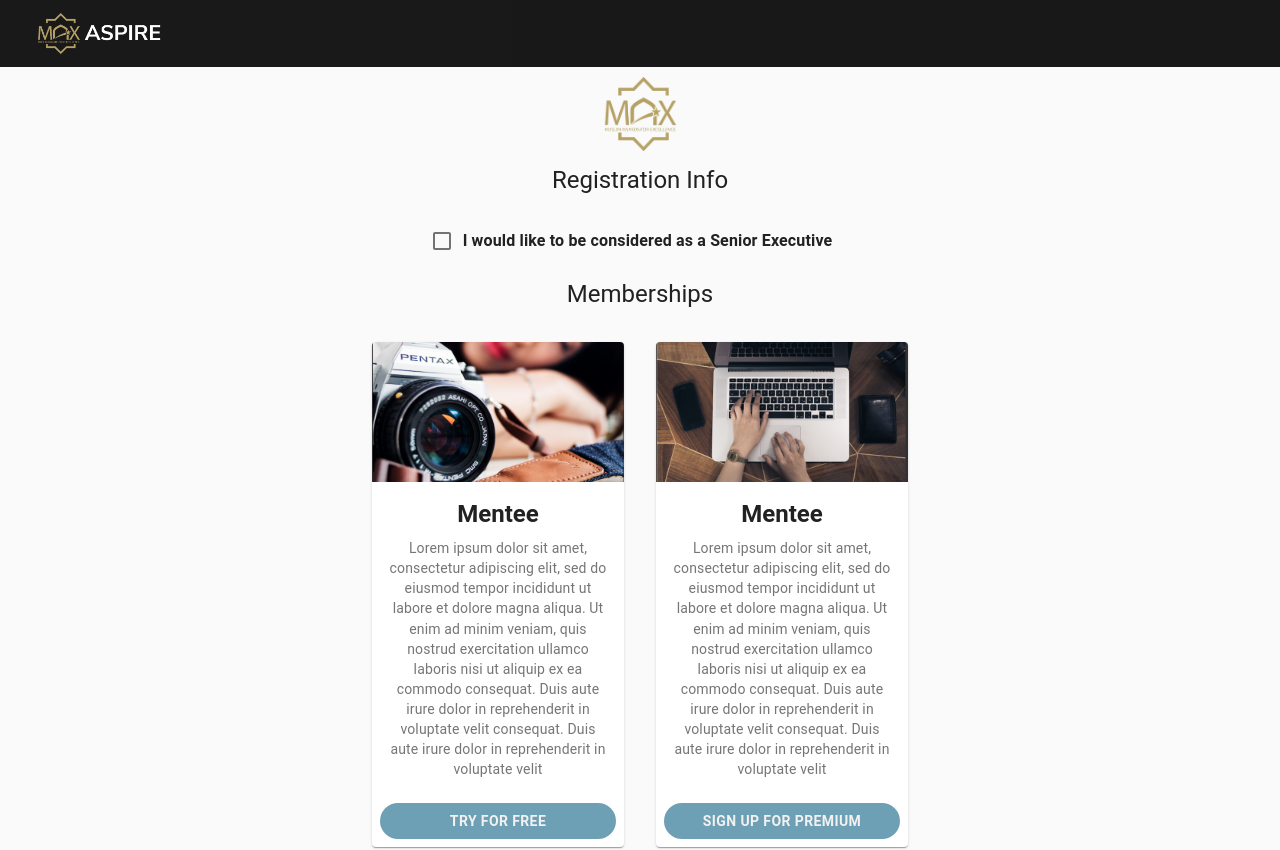
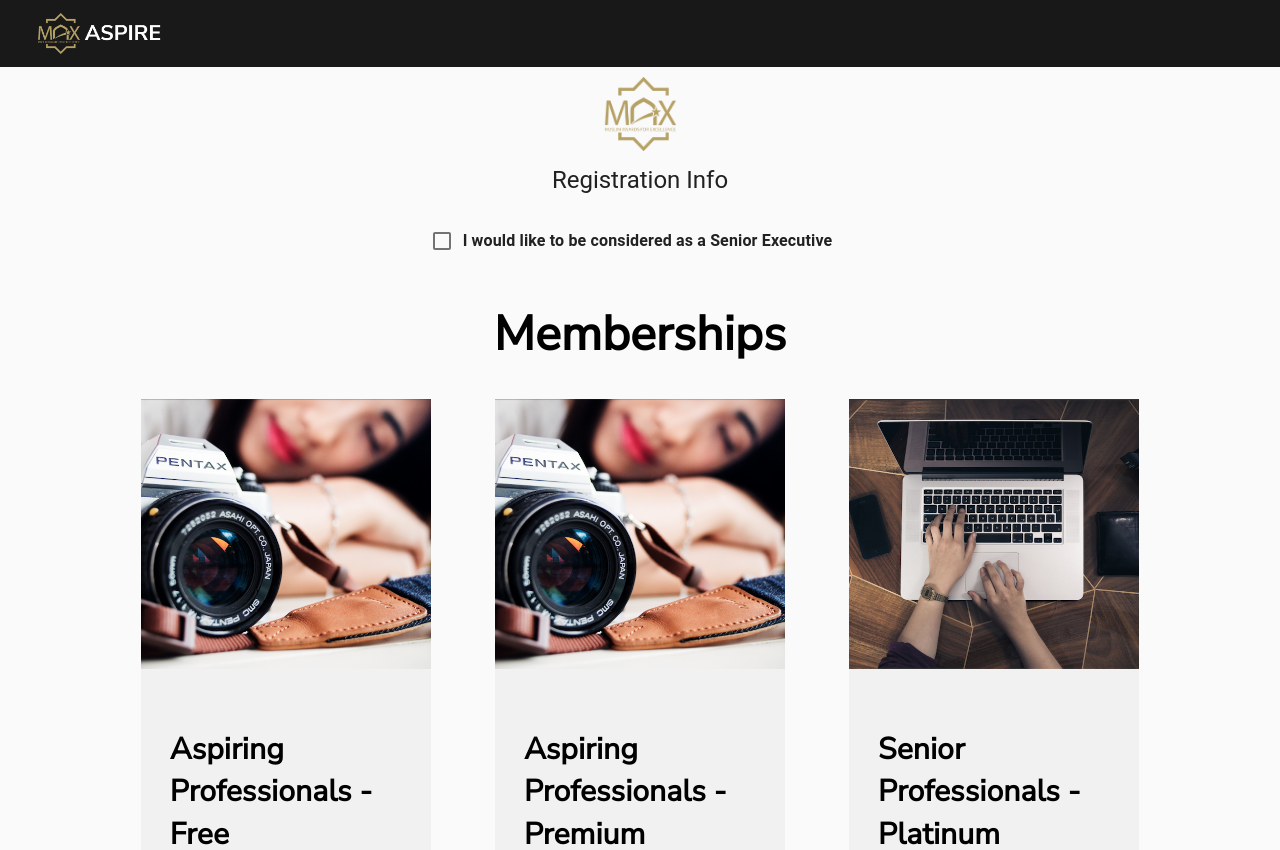
Before and after one commit to maxgala/aspire-frontend, a React (Create React App) app: page / in a window 1280 px wide. Shown: the top 850 px of the page. Built offline with nearby package versions, Linux system fonts and the light colour scheme.

Commit message:
Fixed the membership options on the registration final page

```diff
--- a/src/Components/LandingPage/Membership.js
+++ b/src/Components/LandingPage/Membership.js
@@ -58,6 +58,7 @@ class Membership extends Component {
               inner_text="Pricing Plan:"
               description="As an aspiring professional, you can use the MAX Aspire application to apply to jobs, schedule coffee chats with senior executives, and connect with fellow aspiring professionals!"
               type="aspiring_professional"
+              buttonText="Join Now"
               appContext={this.props.appContext}
             />
           </Grid>
@@ -72,6 +73,7 @@ class Membership extends Component {
               inner_text="Pricing Plan"
               description="As a senior professional, you can get exclusive access to board positions, get the opportunity to mentor aspiring professionals, hire great talent, and connect with fellow senior professionals!"
               type="senior_professional"
+              buttonText="Join Now"
               appContext={this.props.appContext}
             />
           </Grid>
--- a/src/Components/LandingPage/MembershipCard.js
+++ b/src/Components/LandingPage/MembershipCard.js
@@ -47,7 +47,10 @@ const useStyles = makeStyles(theme => ({
     '&:hover': {
         backgroundColor: "#F1F1F1",
         color: '#484848'
-    }
+    },
+    '@media (max-width: 480px)': {
+      marginTop: '10%'
+    },
   }
 }));
 
@@ -73,7 +76,7 @@ class MembershipCard extends Component {
           <img className={classes.image} src={this.props.type === 'aspiring_professional' ? AspiringProfessional : SeniorExecutive} alt="Membership"/>
           <h2 className={classes.front_text}>{this.props.front_text}</h2>
           <h2 className={classes.small_text}>{this.props.description}</h2>
-          <Button className={classes.button} variant="contained" onClick={this.changeToSignUp}>Join Now</Button>
+          <Button className={classes.button} variant="contained" onClick={this.changeToSignUp}>{this.props.buttonText}</Button>
         </div>
       </div>
     )
--- a/src/Components/Registration/FinalPage.js
+++ b/src/Components/Registration/FinalPage.js
@@ -16,13 +16,7 @@ import DialogContent from "@material-ui/core/DialogContent";
 import DialogContentText from "@material-ui/core/DialogContentText";
 import DialogActions from "@material-ui/core/DialogActions";
 import Tooltip from "@material-ui/core/Tooltip";
-import Card from '@material-ui/core/Card';
-import CardActionArea from '@material-ui/core/CardActionArea';
-import CardActions from '@material-ui/core/CardActions';
-import CardContent from '@material-ui/core/CardContent';
-import CardMedia from '@material-ui/core/CardMedia';
-import SeniorExecutive from "../Images/senior_exec_membership.png";
-import AspiringMember from "../Images/aspiring_prof_membership.png";
+import MembershipCard from "../LandingPage/MembershipCard";
 
 const useStyles = makeStyles((theme) => ({
     paper: {
@@ -132,7 +126,23 @@ const useStyles = makeStyles((theme) => ({
             display: 'inline-flex',
         },
         margin: 'auto',
-    }
+    },
+    grid: {
+        paddingLeft: '10%',
+        paddingRight: '10%',
+        justifyContent: 'center',
+        alignItems: 'center',
+        paddingBottom: '30px',
+    },
+    features_title: {
+        fontFamily: "Nunito Sans",
+        fontWeight: "Bold",
+        fontSize: "48px",
+        margin: '0px',
+        paddingTop: '30px',
+        paddingBottom: '30px',
+        color: 'black',
+    },
 }));
 
 function withMyHook(Component){
@@ -210,7 +220,7 @@ class FinalPage extends Component{
     render() {
         const classes = this.props.classes;
         return(
-            <Container component="main" maxWidth="sm">
+            <Container component="main" maxWidth="lg">
                 <CssBaseline />
                 <div className={classes.paper}>
                     <img src={MaxBrand} alt="MAX_brand" className={classes.avatar}/>
@@ -239,67 +249,62 @@ class FinalPage extends Component{
                                     }
                             />
                         </Grid>
-                        <Grid item xs={12}>
-                            <div className={classes.titlePaper}>
-                                <Typography component="h1" variant="h5">
-                                    Memberships
-                                </Typography>
-                            </div>
+                        <div style={{width: "100%", alignItems: "center"}}>
+                            <h1 className={classes.features_title}>Memberships</h1>
+                        </div>
+                        <Grid
+                            container
+                            spacing={8}
+                            alignItems="center"
+                            justify="center"
+                            className={classes.grid}
+                        >
+                            <Grid
+                                container
+                                item xs={12} sm={9} md={6} lg={4}
+                                alignItems="center"
+                                justify="center"
+                            >
+                                <MembershipCard
+                                    front_text="Aspiring Professionals - Free"
+                                    inner_text="Pricing Plan:"
+                                    description="With the free membership plan, you can view job applications and schedule coffee chats and mock interviews on a pay per use basis"
+                                    type="aspiring_professional"
+                                    buttonText={"Try for Free"}
+                                    appContext={this.props.appContext}
+                                />
+                            </Grid>
+                            <Grid
+                                container
+                                item xs={12} sm={9} md={6} lg={4}
+                                alignItems="center"
+                                justify="center"
+                            >
+                                <MembershipCard
+                                    front_text="Aspiring Professionals - Premium"
+                                    inner_text="Pricing Plan:"
+                                    description="With the premium membership plan, you can view and apply to jobs, schedule unlimited coffee chats and mock interviews with senior executives"
+                                    type="aspiring_professional"
+                                    buttonText={"Sign Up for Premium"}
+                                    appContext={this.props.appContext}
+                                />
+                            </Grid>
+                            <Grid
+                                container
+                                item xs={12} sm={9} md={6} lg={4}
+                                alignItems="center"
+                                justify="center"
+                            >
+                                <MembershipCard
+                                    front_text="Senior Professionals - Platinum"
+                                    inner_text="Pricing Plan"
+                                    description="The Platinum plan gives you exclusive access to board positions, the opportunity to mentor aspiring professionals, hire great talent, and connect with fellow senior professionals!"
+                                    type="senior_professional"
+                                    buttonText="Sign Up for Platinum"
+                                    appContext={this.props.appContext}
+                                />
+                            </Grid>
                         </Grid>
-                        <div className={classes.membership_options}>
-                            <Card className={classes.cardRoot}>
-                                <CardActionArea>
-                                    <CardMedia
-                                        className={classes.media}
-                                        image={AspiringMember}
-                                        title="Contemplative Reptile"
-                                    />
-                                    <CardContent>
-                                        <Typography gutterBottom variant="h5" component="h2">
-                                            <b> Mentee </b>
-                                        </Typography>
-                                        <Typography variant="body2" color="textSecondary" component="p">
-                                            Lorem ipsum dolor sit amet, consectetur adipiscing elit, sed do eiusmod
-                                            tempor incididunt ut labore et dolore magna aliqua. Ut enim ad minim veniam,
-                                            quis nostrud exercitation ullamco laboris nisi ut aliquip ex ea commodo
-                                            consequat. Duis aute irure dolor in reprehenderit in voluptate velit
-                                            consequat. Duis aute irure dolor in reprehenderit in voluptate velit
-                                        </Typography>
-                                    </CardContent>
-                                </CardActionArea>
-                                <CardActions>
-                                    <Button fullWidth className={classes.payButton} color="primary">
-                                        <b>Try for Free</b>
-                                    </Button>
-                                </CardActions>
-                            </Card>
-                            <Card className={classes.cardRoot}>
-                                <CardActionArea>
-                                    <CardMedia
-                                        className={classes.media}
-                                        image={SeniorExecutive}
-                                        title="Contemplative Reptile"
-                                    />
-                                    <CardContent>
-                                        <Typography gutterBottom variant="h5" component="h2">
-                                            <b> Mentee </b>
-                                        </Typography>
-                                        <Typography variant="body2" color="textSecondary" component="p">
-                                            Lorem ipsum dolor sit amet, consectetur adipiscing elit, sed do eiusmod
-                                            tempor incididunt ut labore et dolore magna aliqua. Ut enim ad minim veniam,
-                                            quis nostrud exercitation ullamco laboris nisi ut aliquip ex ea commodo
-                                            consequat. Duis aute irure dolor in reprehenderit in voluptate velit
-                                            consequat. Duis aute irure dolor in reprehenderit in voluptate velit
-                                        </Typography>
-                                    </CardContent>
-                                </CardActionArea>
-                                <CardActions>
-                                    <Button fullWidth className={classes.payButton} color="primary">
-                                        <b>Sign Up for Premium</b>
-                                    </Button>
-                                </CardActions>
-                            </Card>
-                        </div>
                         <Grid item xs={12}>
                             <FormControlLabel
                                 control={
```
